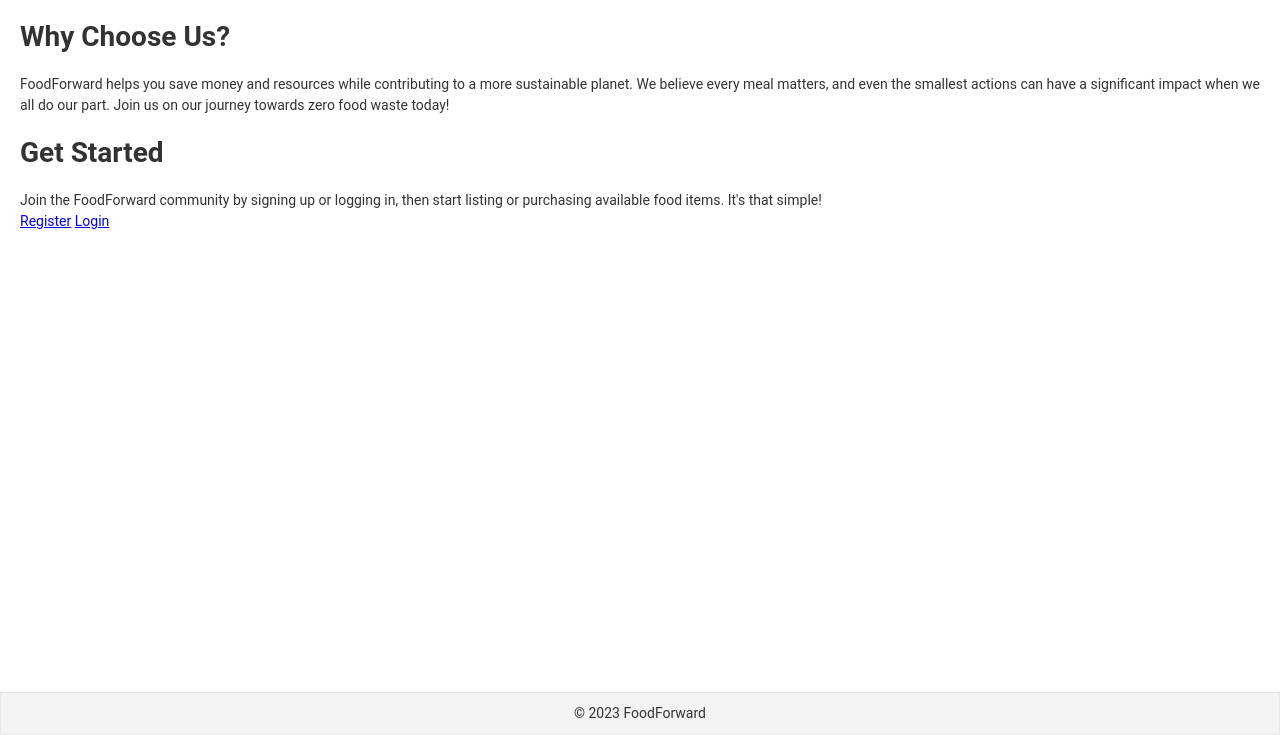
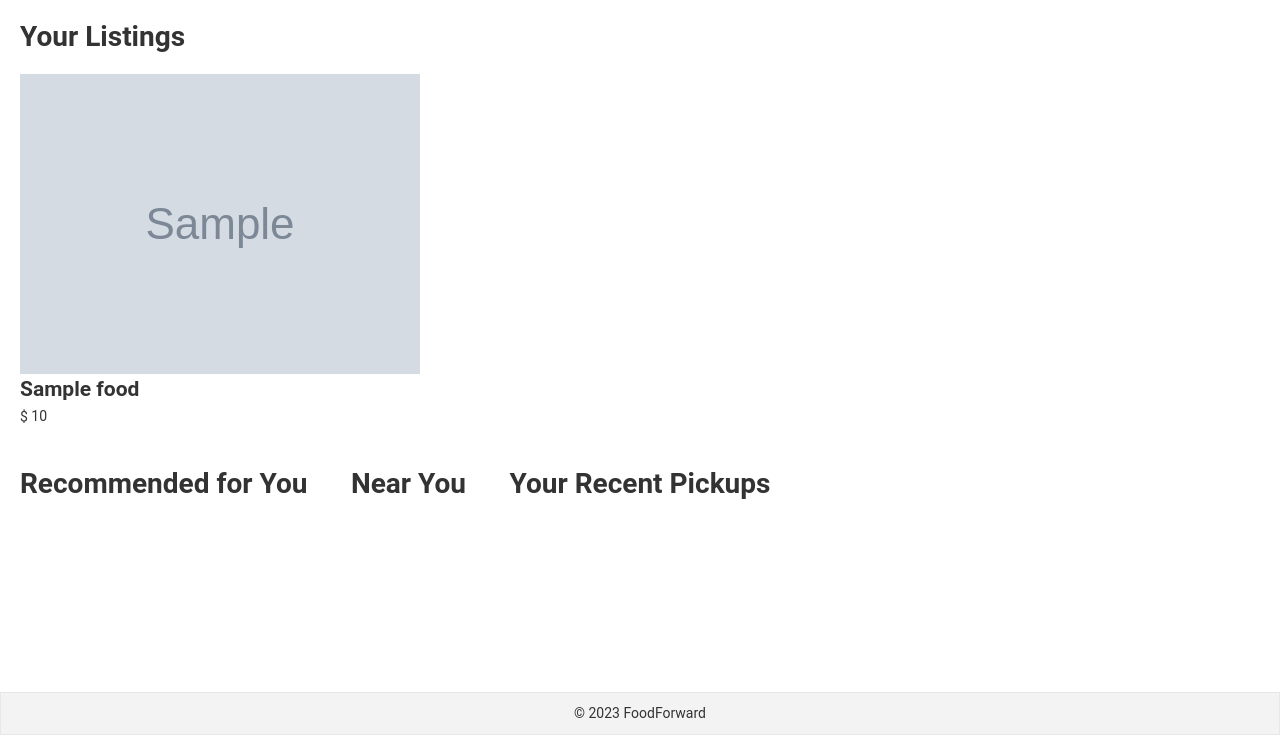
Before and after one commit to software-students-fall2023/2-web-app-exercise-1-sqrt-5-2, a Flask app: template templates/index.html in a window 1280 px wide. Shown: the part 65-800 px from the top of the page. Run offline with Flask 3, Linux system fonts and the light colour scheme; the template is opened without the code that fills it: most values are stand-ins (such as "Sample title", 1, 10 or a date in 2020); grey boxes marked "Sample" are stand-in pictures.

Commit message:
Auto-fill address in add and display listings in index

```diff
--- a/app.py
+++ b/app.py
@@ -23,7 +23,11 @@ app = Flask(__name__, template_folder=TEMPLATES_DIR, static_folder=STATIC_DIR)
 
 @app.route('/')
 def home():
-    return render_template('index.html', user=get_current_user_data())
+    user_data = get_current_user_data()
+    return render_template('index.html', item = {
+            'user' : user_data,
+            'listings': show_listings({'user_id': user_data['_id']})
+            })
 
 
 @app.route('/register', methods=['GET', 'POST'])
@@ -95,6 +99,7 @@ def add():
                 'expiry': datetime.now().strftime('%Y-%m-%d'),
                 'tags': get_tags(),
                 'allergens': get_allergens(),
+                'address': get_current_user_data()['address']
             }
         )
     elif request.method == 'POST':
--- a/templates/index.html
+++ b/templates/index.html
@@ -6,11 +6,30 @@
 
 <div class="page-content">
 
-    {% if user %}
+    {% if item.user %}
+
+        {% if item.listings %}
+
+        <h1> Your Listings </h1>
+            <div class="card-grid">
+                {% for food in item.listings %}
+                    <div class="card">
+                        <img src="/images/{{ food.photo }}" alt="{{ food.name }}">
+                        <h2>{{ food.name }}</h2>
+                        <p>$ {{ food.price }}</p>
+                    </div>
+                {% endfor %}
+            </div>
+        {% endif %}
+
         <h1>Recommended for You</h1>
+
         <h1>Near You</h1>
+
         <h1>Your Recent Pickups</h1>
+
     {% else %}
+
         <h1>Why Choose Us?</h1>
         <p>FoodForward helps you save money and resources while contributing to a more sustainable planet. We believe every
             meal matters, and even the smallest actions can have a
--- a/utils.py
+++ b/utils.py
@@ -217,7 +217,6 @@ def add_listing(form, allergens, image_name):
         }
     )
 
-
 def handle_post(form):
     tags, allergens = current_tags_and_allergens()
     try:
```
Also changed, not shown: templates/add.html (+12 -0 lines).
